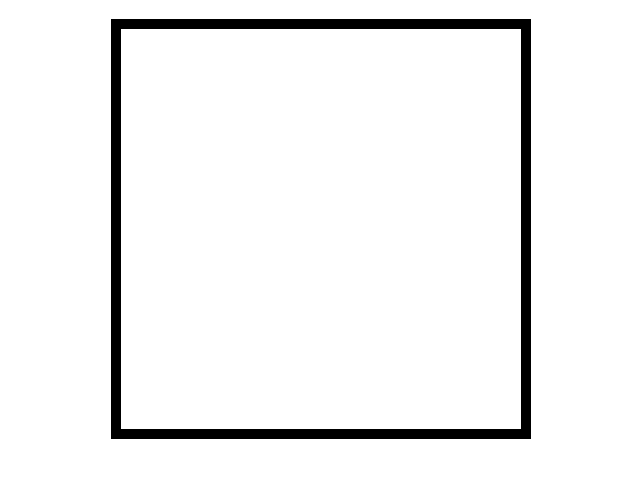
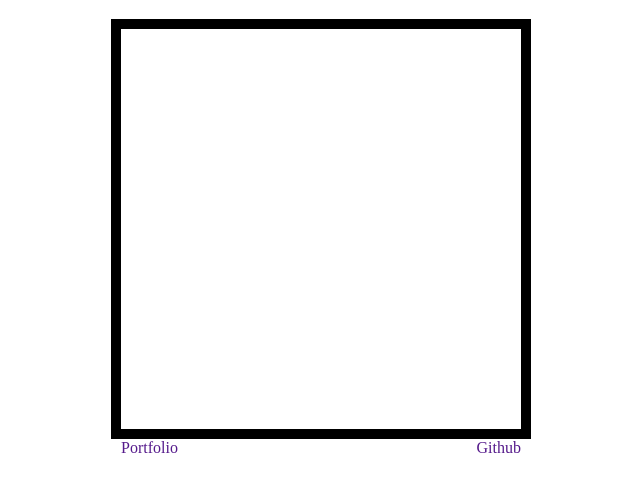
Before and after one commit to ddipanfilo/DOMQuery, a plain HTML site: page index.html in a window 1280 px wide. Shown: the part 61-552 px from the top of the page, without its empty margins (319-959 px from the left). Drawn offline with Linux system fonts and the light colour scheme.

Commit message:
Add links and styling

```diff
--- a/css/snake.css
+++ b/css/snake.css
@@ -23,7 +23,6 @@ ul {
 }
 
 figure {
-  display: inline-block;
   border: 10px solid black;
   height: 400px;
   width: 400px;
@@ -38,3 +37,13 @@ li {
 .snake {
   background: green;
 }
+
+a {
+  text-decoration: none;
+}
+
+.extras {
+  display: flex;
+  justify-content: space-between;
+  width: 400px;
+}
--- a/index.html
+++ b/index.html
@@ -10,5 +10,9 @@
   <body>
     <h1>SNAKE</h1>
     <figure class="snake-game"></figure>
+    <div class="extras">
+      <a href="">Portfolio</a>
+      <a href="">Github</a>
+    </div>
   </body>
 </html>
```
